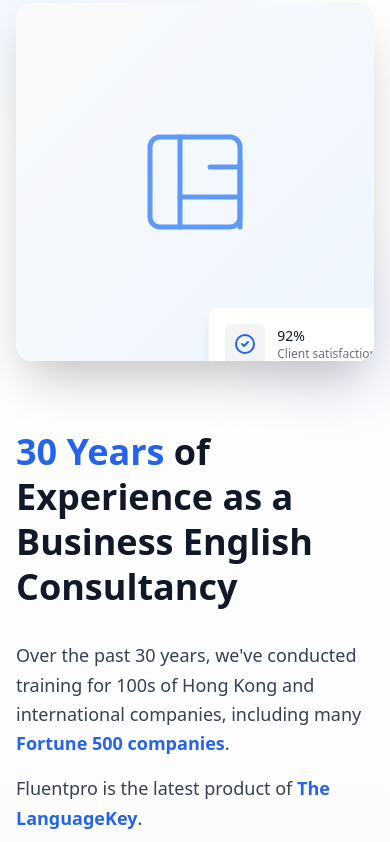
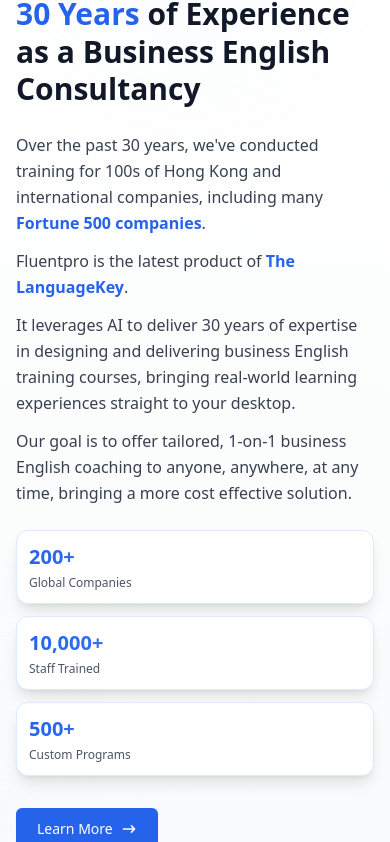
Before and after one commit to woodhk/landing-page, a Next.js app: page /home in a window 390 px wide. Shown: the part 1520-2362 px from the top of the page. Built offline with nearby package versions, Linux system fonts and the light colour scheme.

Commit message:
Implement Mobile Responsiveness

```diff
--- a/app/(pages)/home/components/Expert.tsx
+++ b/app/(pages)/home/components/Expert.tsx
@@ -52,47 +52,47 @@
   ];
 
   return (
-    <section className="py-16 lg:py-24 bg-gradient-to-b from-white to-gray-50 dark:from-gray-900 dark:to-gray-800 relative overflow-hidden">
+    <section className="py-12 md:py-16 lg:py-24 bg-gradient-to-b from-white to-gray-50 dark:from-gray-900 dark:to-gray-800 relative overflow-hidden">
       {/* Add decorative elements for enhanced depth */}
-      <div className="absolute -top-40 right-20 w-80 h-80 rounded-full bg-blue-100 dark:bg-blue-900 opacity-20 blur-3xl"></div>
-      <div className="absolute bottom-20 -left-20 w-60 h-60 rounded-full bg-gray-100 dark:bg-indigo-900 opacity-20 blur-3xl"></div>
+      <div className="absolute -top-40 right-20 w-60 md:w-80 h-60 md:h-80 rounded-full bg-blue-100 dark:bg-blue-900 opacity-20 blur-3xl"></div>
+      <div className="absolute bottom-20 -left-20 w-40 md:w-60 h-40 md:h-60 rounded-full bg-gray-100 dark:bg-indigo-900 opacity-20 blur-3xl"></div>
 
       <div className="max-w-7xl mx-auto px-4 sm:px-6 lg:px-8 relative z-10">
         <motion.div
-          className="grid grid-cols-1 lg:grid-cols-2 gap-12 lg:gap-16 items-center"
+          className="grid grid-cols-1 lg:grid-cols-2 gap-8 md:gap-12 lg:gap-16 items-center"
           initial="hidden"
           whileInView="visible"
           viewport={{ once: true, margin: "-100px" }}
           variants={containerVariants}
         >
-          {/* Left Column - Content */}
-          <div className="flex flex-col space-y-8">
+          {/* Content Column */}
+          <div className="flex flex-col space-y-6 md:space-y-8">
             {/* Badge and Title */}
             <motion.div variants={itemVariants}>
-              <h2 className="mt-5 text-4xl md:text-5xl font-bold text-gray-900 dark:text-white leading-tight">
+              <h2 className="mt-2 md:mt-5 text-3xl sm:text-4xl md:text-5xl font-bold text-gray-900 dark:text-white leading-tight">
                 <span className="text-blue-600 dark:text-blue-400">30 Years</span> of Experience as a Business English Consultancy
               </h2>
             </motion.div>
 
             {/* Text Content */}
-            <motion.div className="space-y-4" variants={itemVariants}>
-              <p className="text-lg text-gray-700 dark:text-gray-300 leading-relaxed">
+            <motion.div className="space-y-3 md:space-y-4" variants={itemVariants}>
+              <p className="text-base md:text-lg text-gray-700 dark:text-gray-300 leading-relaxed">
                 Over the past 30 years, we've conducted training for 100s of Hong Kong and international companies, including many <span className="font-bold text-blue-600 dark:text-blue-400">Fortune 500 companies</span>.
               </p>
-              <p className="text-lg text-gray-700 dark:text-gray-300 leading-relaxed">
+              <p className="text-base md:text-lg text-gray-700 dark:text-gray-300 leading-relaxed">
                 Fluentpro is the latest product of <span className="font-bold text-blue-600 dark:text-blue-400">The LanguageKey</span>.
               </p>
-              <p className="text-lg text-gray-700 dark:text-gray-300 leading-relaxed">
+              <p className="text-base md:text-lg text-gray-700 dark:text-gray-300 leading-relaxed">
                 It leverages AI to deliver 30 years of expertise in designing and delivering business English training courses, bringing real-world learning experiences straight to your desktop.
               </p>
-              <p className="text-lg text-gray-700 dark:text-gray-300 leading-relaxed">
+              <p className="text-base md:text-lg text-gray-700 dark:text-gray-300 leading-relaxed">
                 Our goal is to offer tailored, 1-on-1 business English coaching to anyone, anywhere, at any time, bringing a more cost effective solution.
               </p>
             </motion.div>
 
             {/* Metrics Section with enhanced styling */}
             <motion.div
-              className="grid grid-cols-1 sm:grid-cols-3 gap-4 sm:gap-6 mt-4"
+              className="grid grid-cols-1 sm:grid-cols-3 gap-3 sm:gap-4 md:gap-6 mt-2 md:mt-4"
               variants={itemVariants}
             >
               {[
@@ -104,12 +104,12 @@
                   key={index}
                   custom={metric.index}
                   variants={metricVariants}
-                  className="bg-white dark:bg-gray-800 rounded-xl p-4 shadow-lg border border-blue-100 dark:border-blue-900 flex flex-col items-start justify-center hover:shadow-xl hover:-translate-y-1 transition-all duration-300"
+                  className="bg-white dark:bg-gray-800 rounded-xl p-3 md:p-4 shadow-lg border border-blue-100 dark:border-blue-900 flex flex-col items-start justify-center hover:shadow-xl hover:-translate-y-1 transition-all duration-300"
                 >
-                  <div className="text-2xl md:text-3xl font-bold bg-clip-text text-transparent bg-gradient-to-r from-blue-600 to-blue-400 dark:from-blue-400 dark:to-blue-300 mb-2 text-left w-full">
+                  <div className="text-xl sm:text-2xl md:text-3xl font-bold bg-clip-text text-transparent bg-gradient-to-r from-blue-600 to-blue-400 dark:from-blue-400 dark:to-blue-300 mb-1 md:mb-2 text-left w-full">
                     {metric.value}
                   </div>
-                  <div className="text-sm md:text-base text-gray-600 dark:text-gray-400 font-medium">
+                  <div className="text-xs sm:text-sm md:text-base text-gray-600 dark:text-gray-400 font-medium">
                     {metric.label}
                   </div>
                 </motion.div>
@@ -118,17 +118,17 @@
 
             {/* CTA Button */}
             <motion.div variants={itemVariants}>
-              <button className="mt-4 inline-flex items-center px-6 py-3 border border-transparent text-base font-medium rounded-md shadow-sm text-white bg-blue-600 hover:bg-blue-700 focus:outline-none focus:ring-2 focus:ring-offset-2 focus:ring-blue-500 transition-all duration-300">
+              <button className="mt-2 md:mt-4 inline-flex items-center px-5 py-2.5 md:px-6 md:py-3 border border-transparent text-sm md:text-base font-medium rounded-md shadow-sm text-white bg-blue-600 hover:bg-blue-700 focus:outline-none focus:ring-2 focus:ring-offset-2 focus:ring-blue-500 transition-all duration-300">
                 Learn More
-                <svg xmlns="http://www.w3.org/2000/svg" className="h-5 w-5 ml-2" viewBox="0 0 20 20" fill="currentColor">
+                <svg xmlns="http://www.w3.org/2000/svg" className="h-4 w-4 md:h-5 md:w-5 ml-2" viewBox="0 0 20 20" fill="currentColor">
                   <path fillRule="evenodd" d="M12.293 5.293a1 1 0 011.414 0l4 4a1 1 0 010 1.414l-4 4a1 1 0 01-1.414-1.414L14.586 11H3a1 1 0 110-2h11.586l-2.293-2.293a1 1 0 010-1.414z" clipRule="evenodd" />
                 </svg>
               </button>
             </motion.div>
           </div>
 
-          {/* Right Column - Image with enhanced animation and decoration */}
-          <div className="relative order-first lg:order-last">
+          {/* Right Column - Image (hidden on mobile) */}
+          <div className="relative order-first lg:order-last hidden lg:block">
             {/* Decorative elements */}
             <div className="absolute -top-10 -left-10 w-32 h-32 bg-blue-100 dark:bg-blue-900 rounded-full opacity-40 blur-2xl"></div>
             <div className="absolute -bottom-10 -right-10 w-40 h-40 bg-indigo-100 dark:bg-indigo-900 rounded-full opacity-40 blur-2xl"></div>
@@ -181,8 +181,6 @@
             </motion.div>
           </div>
         </motion.div>
-
-        {/* Removed trusted by logo section as requested */}
       </div>
     </section>
   );
```
